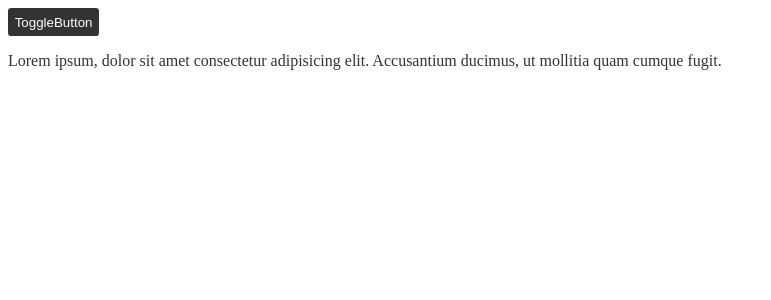
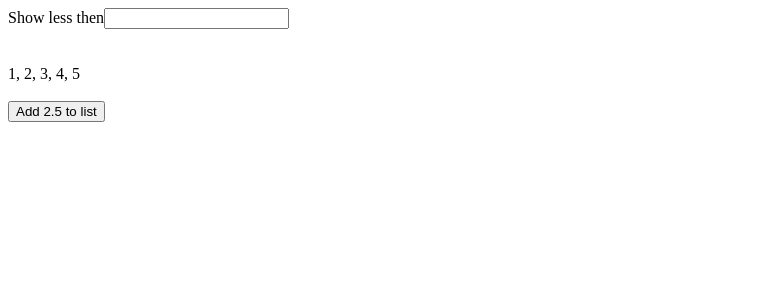
Before and after one commit to Hamm01/testing-reactPRoject, a React (Vite) app: page / in a window 1280 px wide. Shown: the top 300 px of the page, without its empty margins (0-771 px from the left). Built offline with nearby package versions, Linux system fonts and the light colour scheme.

Commit message:
Added the derived state

```diff
--- a/src/App.jsx
+++ b/src/App.jsx
@@ -1,27 +1,36 @@
-import { useEffect, useState, createContext } from "react"
-import {Child} from  './Child'
+import { useState } from "react"
+/*
+ Task is given that we have filtered items which work on input value comes from the input on page
+ but here we not filtered items as state, which will called as derived state from items
+ like if we do [filterItems, setFilterItems] = useState(items)
+ this is the pointed bug because filter Items are made up using derived state..
+ this will produce the bug. when that filtered items get changed because of items state.
+ so we use the filteredItems as variable, which will update on each render of page
+ we can more optimize the filterd Items state using the useMEmo hook
+*/
 
-export const themecontext = createContext()
-function App() {
-  const [isDarkMode, SetIsDarkmode] = useState(false)
 
-  useEffect(() => {
-     document.body.style.backgroundColor = isDarkMode ? "#333" : "#fff"
-     document.body.style.color = isDarkMode ? "#fff" : "#333"
+function App(){
+const [items,setItems] = useState([1,2,3,4,5])
+const [inputValue, setInputValue] = useState("")
 
-  },[isDarkMode])
+const filteredItems = inputValue === "" ? items : items.filter(item => item < inputValue)
 
-  function toggleTheme(){
-     SetIsDarkmode(d => !d)
-  }
+
 
   return (
-    <themecontext.Provider value={{isDarkMode,toggleTheme}}>
-    <Child />
-    <p> Lorem ipsum, dolor sit amet consectetur adipisicing elit. Accusantium ducimus, ut mollitia quam cumque fugit.</p>
-    </themecontext.Provider>
+    <>
+     <label htmlFor="lessThan">Show less then</label>
+      <input type="text" id="number" onChange={e => setInputValue(e.target.value)} value={inputValue} />
+      <br />
+      <br />
+      <br />
+      <div>{filteredItems.join(", ")}</div>
+      <br />
+      <button onClick={() => setItems(i=> [...i, 2.5])}>Add 2.5 to list</button>
+    </>
 
     )
-}
 
+  }
 export default App
--- a/src/Child.jsx
+++ /dev/null
@@ -1,6 +0,0 @@
-import { useReducer, useState } from "react";
-import {GrandChild} from './GrandChild'
-
-export function Child(){
-return <GrandChild />
-}
--- a/src/GrandChild.jsx
+++ /dev/null
@@ -1,17 +0,0 @@
-import { useContext } from "react"
-import { themecontext } from "./App"
-export function GrandChild(){
- const {isDarkMode,toggleTheme} = useContext(themecontext)
- return (
-    <button style={{
-        backgroundColor : isDarkMode ? '#fff' : '#333',
-        color: isDarkMode ? "#333" : "#fff",
-        border: "none",
-        padding: ".5em",
-        borderRadius: ".25em",
-        cursor: 'pointer',
-    }} onClick={toggleTheme}
-    >
-        ToggleButton</button>
-    )
-}
```
